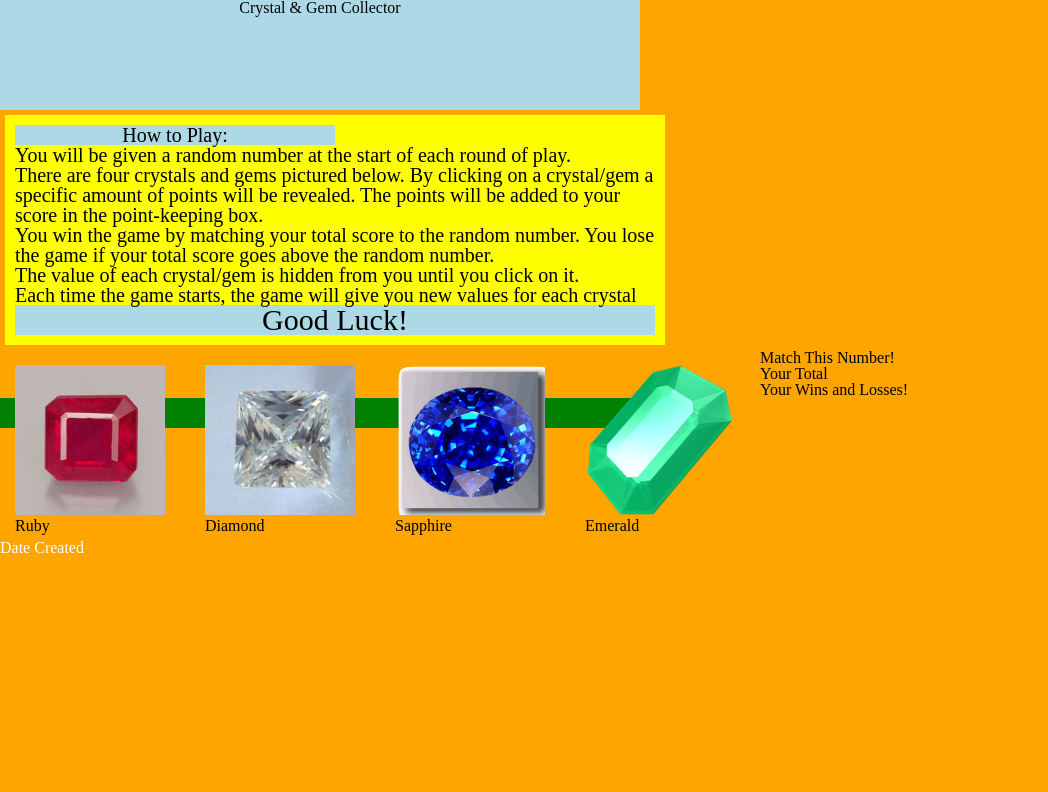
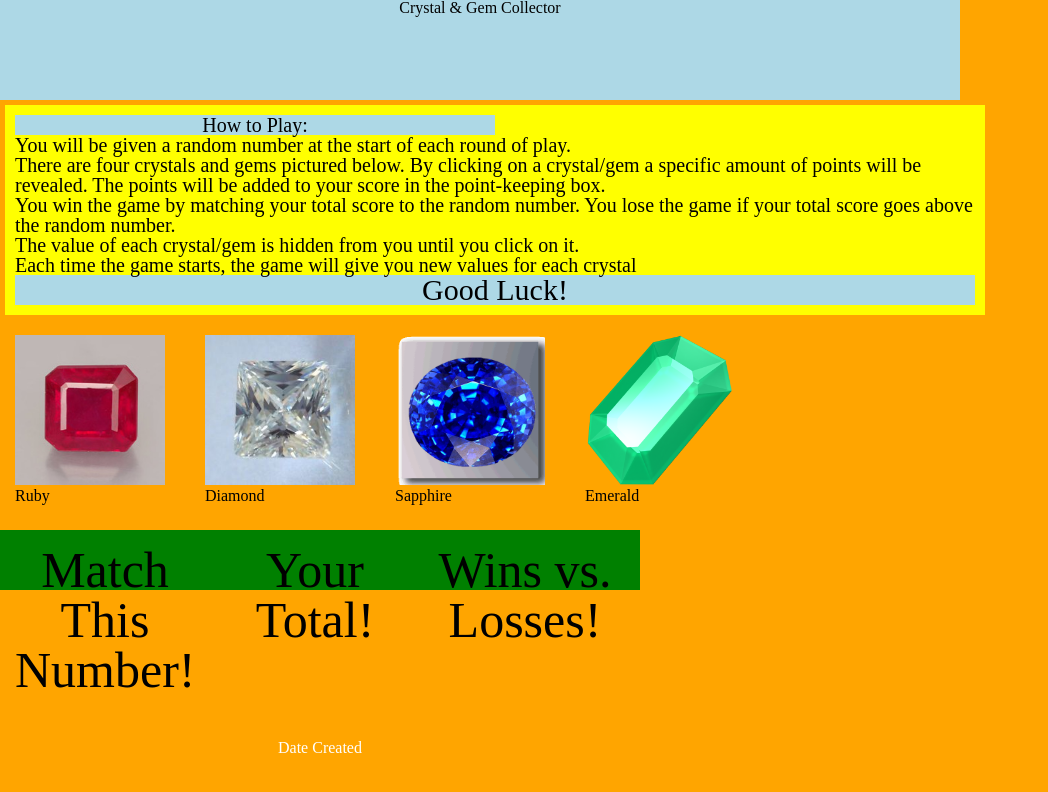
Before and after one commit to JayMFrimmel/week-4-game-crystallize, a plain HTML site: page index.html in a window 1280 px wide. Shown: the whole page, without its empty margins (0-1048 px from the left). Drawn offline with Linux system fonts and the light colour scheme; files whose address does not match are found by name.

Commit message:
third commit

```diff
--- a/assets/css/style.css
+++ b/assets/css/style.css
@@ -7,21 +7,15 @@ body {
 }
 
 header {
-	width: 50%;
-	height: 110px;
-	padding-top 20px;
-	padding-right: 10px;
-	padding-bottom: 20px;
-	padding-left: 10px;
-	border: 5px blue;
-	margin: 5px;
+	width: 75%;
+	height: 100px;
 	font-size-adjust: 25px;
 	text-align: center;
 	background-color: lightblue;
 	}
 
 div#first {
-	width: 50%;
+	width: 75%;
 	padding: 10px;
 	border: 5px black;
 	margin: 5px;
@@ -43,6 +37,11 @@ div#luck {
 	font-size: 30px;
 	text-align: center;
 	background-color: lightblue;
+}
+
+div#gemstones {
+	width: 75%;
+	height: 210px;
 }
 
 div#rubyred {
@@ -80,15 +79,55 @@ div#evergreen {
 	margin: 5px;
 	float: left;
 }
+
+div#comprannum {
+	width: 180px;
+	height: 180px;
+	padding: 10px;
+	border: 10px;
+	border-color: black;
+	margin: 5px;
+	text-align: center;
+	font-size: 50px;
+	float: left;
+
+}
+
+div#Yourtotal {
+	width: 180px;
+	height: 180px;
+	padding: 10px;
+	border: 10px;
+	border-color: black;
+	margin: 5px;
+	text-align: center;
+	font-size: 50px;
+	float: left;
+}
+
+div#winslosses {
+	width: 180px;
+	height: 180px;
+	padding: 10px;
+	border: 10px;
+	border-color: black;
+	margin: 5px;
+	text-align: center;
+	font-size: 50px;
+	float: left;
+}
+
 footer {
 	width: 50%;
-	height: 30px;
+	height: 60px;
 	padding-top: 5px;
 	padding-right: 10px
 	padding-bottom: 5px;
 	padding-left: 10px;
 	border: 5px;
 	margin: 5px;
+	font-size: 20px;
+	text-align: center;
 	color: white;
 	background-color: green;
 }
--- a/index.html
+++ b/index.html
@@ -64,19 +64,21 @@
 	</div>
 
 		<!-- three boxes: game number, score keeper, win/loss -->
-	<div id="randomnumber">
+	<div id="numberboxes">
+	<div id="comprannum">
 		<h3>Match This Number!</h3>
 
 	</div>
 
 	<div id="Yourtotal">
-		<h3>Your Total</h3>
+		<h3>Your Total!</h3>
 
 	</div>
 
 	<div id="winslosses">
-		<h3>Your Wins and Losses!</h3>
+		<h3> Wins vs. Losses!</h3>
 
+	</div>
 	</div>
 
 	<footer>Date Created</footer>
```
